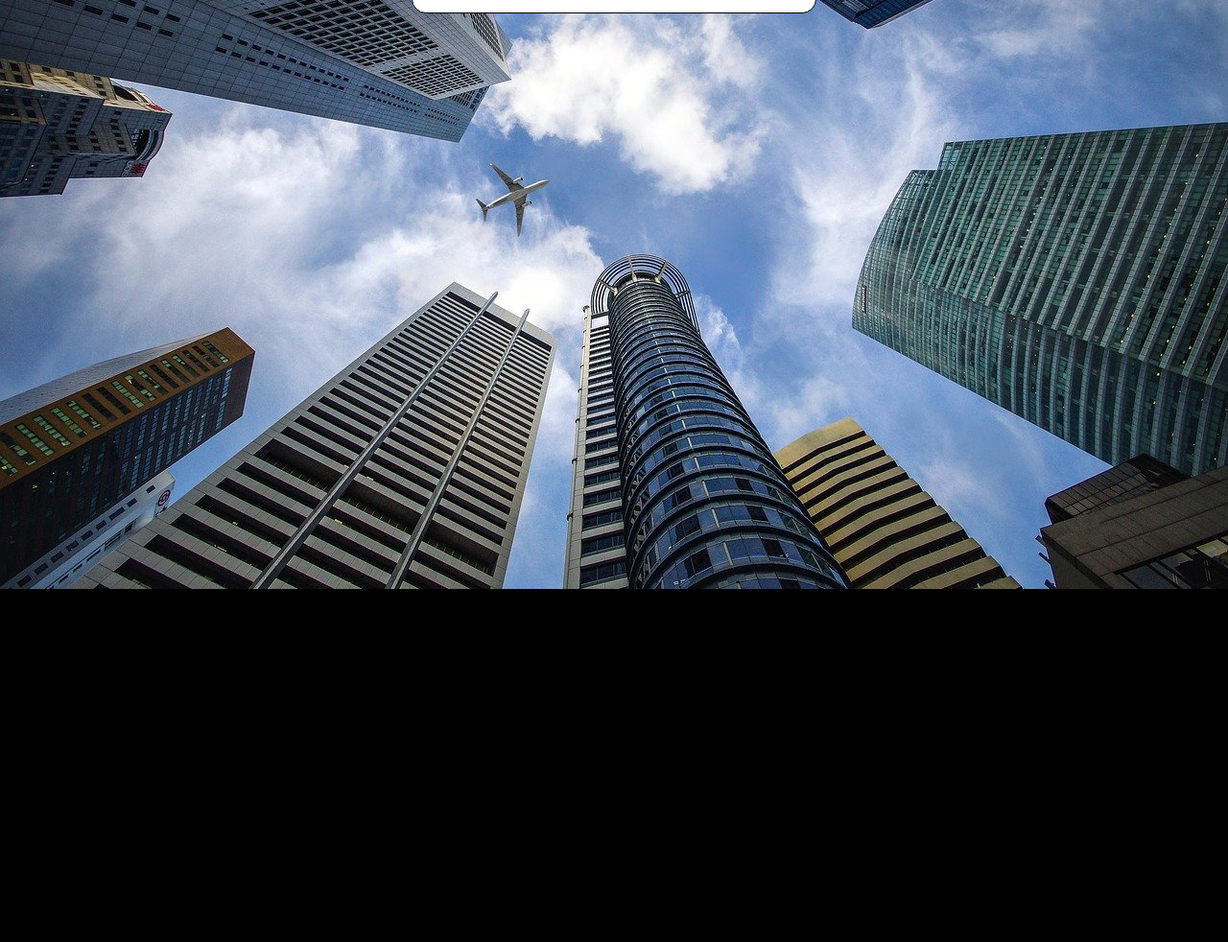
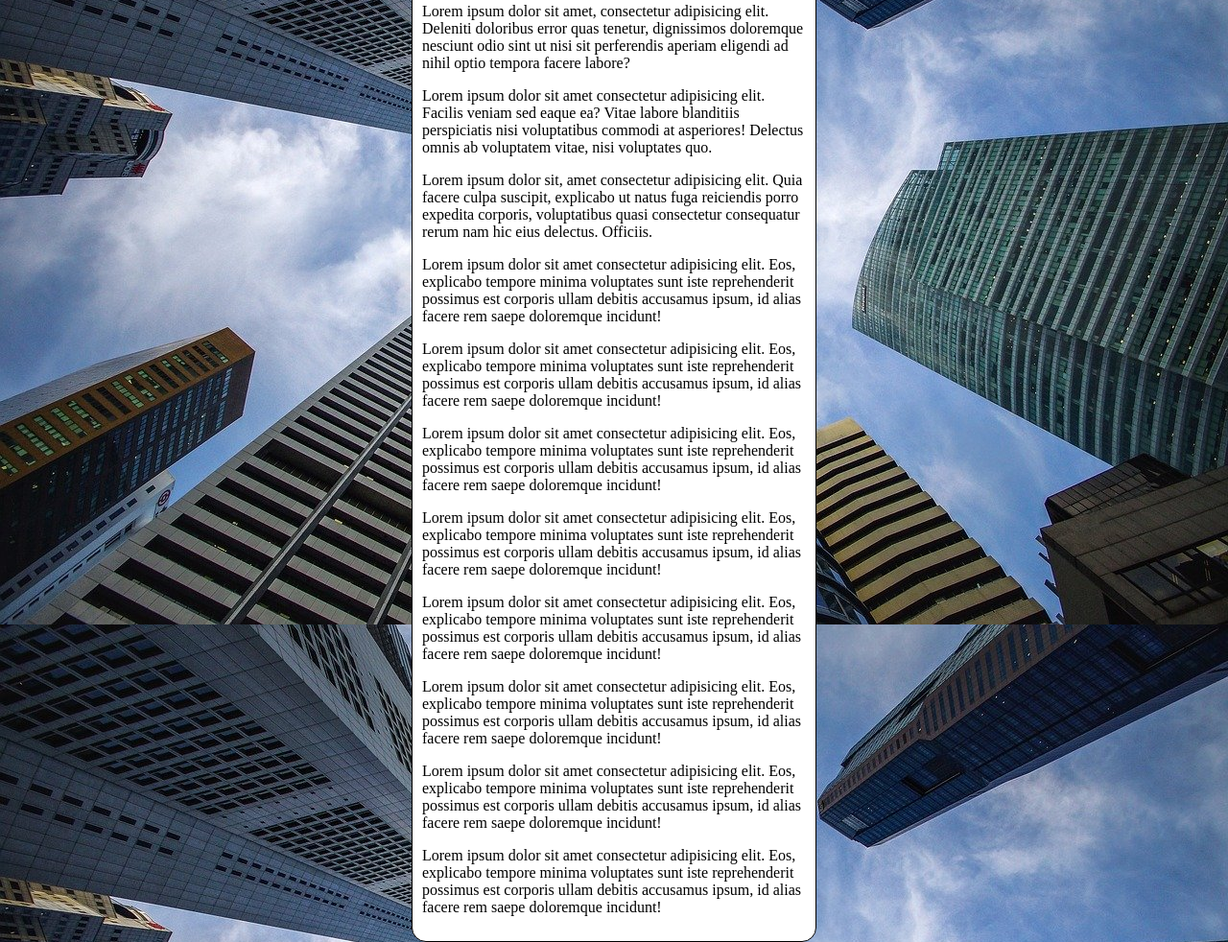
Before and after one commit to Carlos-Herique-dot/HTML5_CSS3, a plain HTML site: page ex022/fundo006.html in a window 1280 px wide. Shown: the part 202-1184 px from the top of the page at 96% size. Before the commit the page ends 816 px from the top, so only its background shows below. Drawn offline with Linux system fonts and the light colour scheme.

Commit message:
atualização

```diff
--- a/ex022/fundo006.html
+++ b/ex022/fundo006.html
@@ -1,11 +1,12 @@
 <!DOCTYPE html>
-<html lang="en">
+<html lang="pt-br">
 <head>
     <meta charset="UTF-8">
     <meta name="viewport" content="width=device-width, initial-scale=1.0">
     <title>Document</title>
     <style>
         body{
+            background-attachment: fixed;
             height: 100vh;
             background-color: black;
             background-image: url('imagens/wallpaper002.jpg');
@@ -15,7 +16,7 @@
         }
         main{
             background-color: white;
-            width: 400px;
+            max-width: 400px;
             padding: 10px;
             margin: auto;
             border: 1px solid black;
@@ -27,6 +28,17 @@
     <main>
         <h1>Teste imagem de fundo</h1>
         <p>Lorem ipsum dolor sit amet consectetur adipisicing elit. Error, exercitationem quasi! Minima, blanditiis sint? Facere minus dolores nulla libero, voluptates delectus, eum architecto voluptate quaerat, corporis exercitationem? Officia, cum modi!</p>
+        <p>Lorem ipsum dolor sit amet, consectetur adipisicing elit. Deleniti doloribus error quas tenetur, dignissimos doloremque nesciunt odio sint ut nisi sit perferendis aperiam eligendi ad nihil optio tempora facere labore?</p>
+        <p>Lorem ipsum dolor sit amet consectetur adipisicing elit. Facilis veniam sed eaque ea? Vitae labore blanditiis perspiciatis nisi voluptatibus commodi at asperiores! Delectus omnis ab voluptatem vitae, nisi voluptates quo.</p>
+        <p>Lorem ipsum dolor sit, amet consectetur adipisicing elit. Quia facere culpa suscipit, explicabo ut natus fuga reiciendis porro expedita corporis, voluptatibus quasi consectetur consequatur rerum nam hic eius delectus. Officiis.</p>
+        <p>Lorem ipsum dolor sit amet consectetur adipisicing elit. Eos, explicabo tempore minima voluptates sunt iste reprehenderit possimus est corporis ullam debitis accusamus ipsum, id alias facere rem saepe doloremque incidunt!</p>
+        <p>Lorem ipsum dolor sit amet consectetur adipisicing elit. Eos, explicabo tempore minima voluptates sunt iste reprehenderit possimus est corporis ullam debitis accusamus ipsum, id alias facere rem saepe doloremque incidunt!</p>
+        <p>Lorem ipsum dolor sit amet consectetur adipisicing elit. Eos, explicabo tempore minima voluptates sunt iste reprehenderit possimus est corporis ullam debitis accusamus ipsum, id alias facere rem saepe doloremque incidunt!</p>
+        <p>Lorem ipsum dolor sit amet consectetur adipisicing elit. Eos, explicabo tempore minima voluptates sunt iste reprehenderit possimus est corporis ullam debitis accusamus ipsum, id alias facere rem saepe doloremque incidunt!</p>
+        <p>Lorem ipsum dolor sit amet consectetur adipisicing elit. Eos, explicabo tempore minima voluptates sunt iste reprehenderit possimus est corporis ullam debitis accusamus ipsum, id alias facere rem saepe doloremque incidunt!</p>
+        <p>Lorem ipsum dolor sit amet consectetur adipisicing elit. Eos, explicabo tempore minima voluptates sunt iste reprehenderit possimus est corporis ullam debitis accusamus ipsum, id alias facere rem saepe doloremque incidunt!</p>
+        <p>Lorem ipsum dolor sit amet consectetur adipisicing elit. Eos, explicabo tempore minima voluptates sunt iste reprehenderit possimus est corporis ullam debitis accusamus ipsum, id alias facere rem saepe doloremque incidunt!</p>
+        <p>Lorem ipsum dolor sit amet consectetur adipisicing elit. Eos, explicabo tempore minima voluptates sunt iste reprehenderit possimus est corporis ullam debitis accusamus ipsum, id alias facere rem saepe doloremque incidunt!</p>
     </main>
 </body>
 </html>
```
